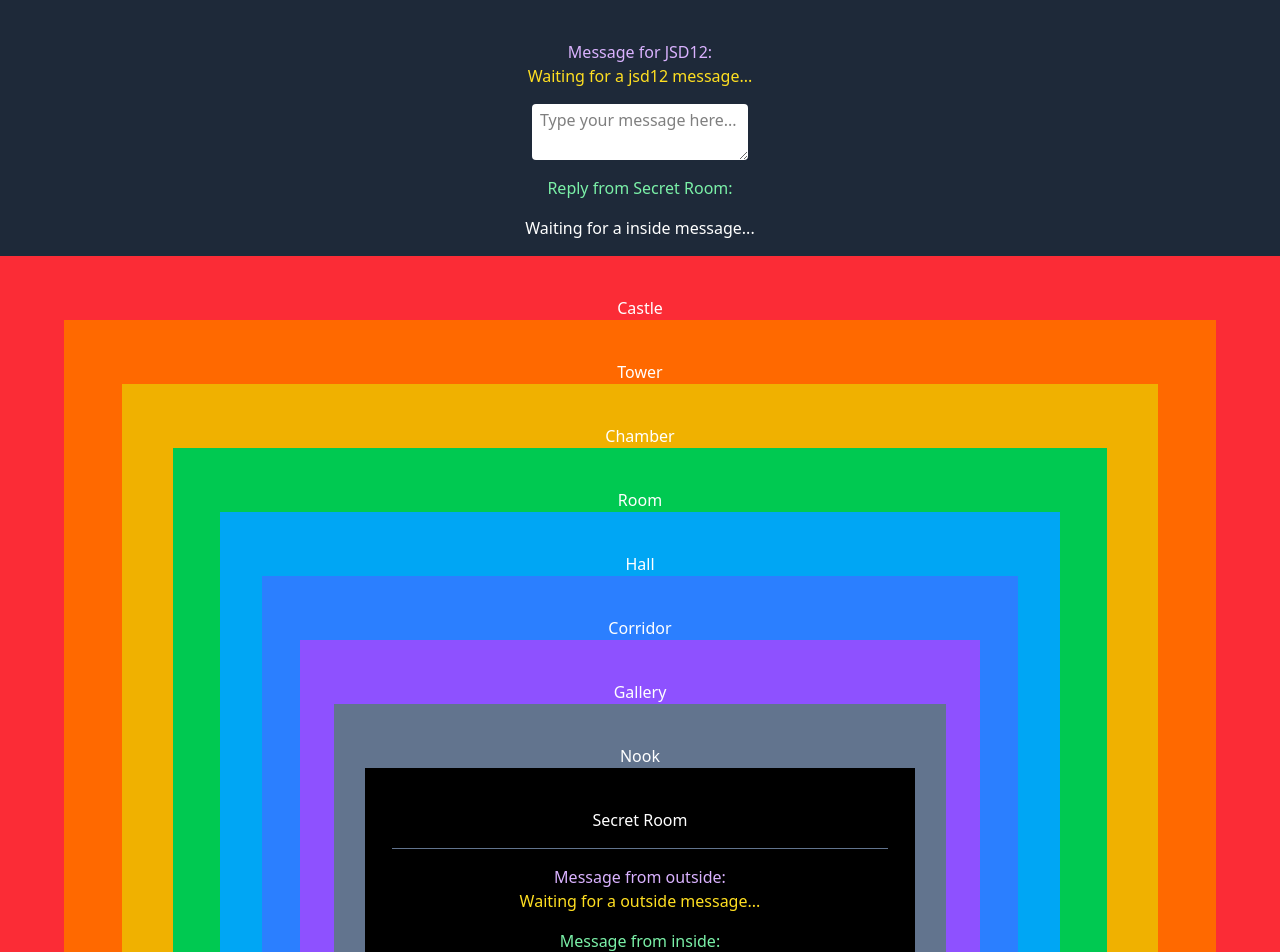
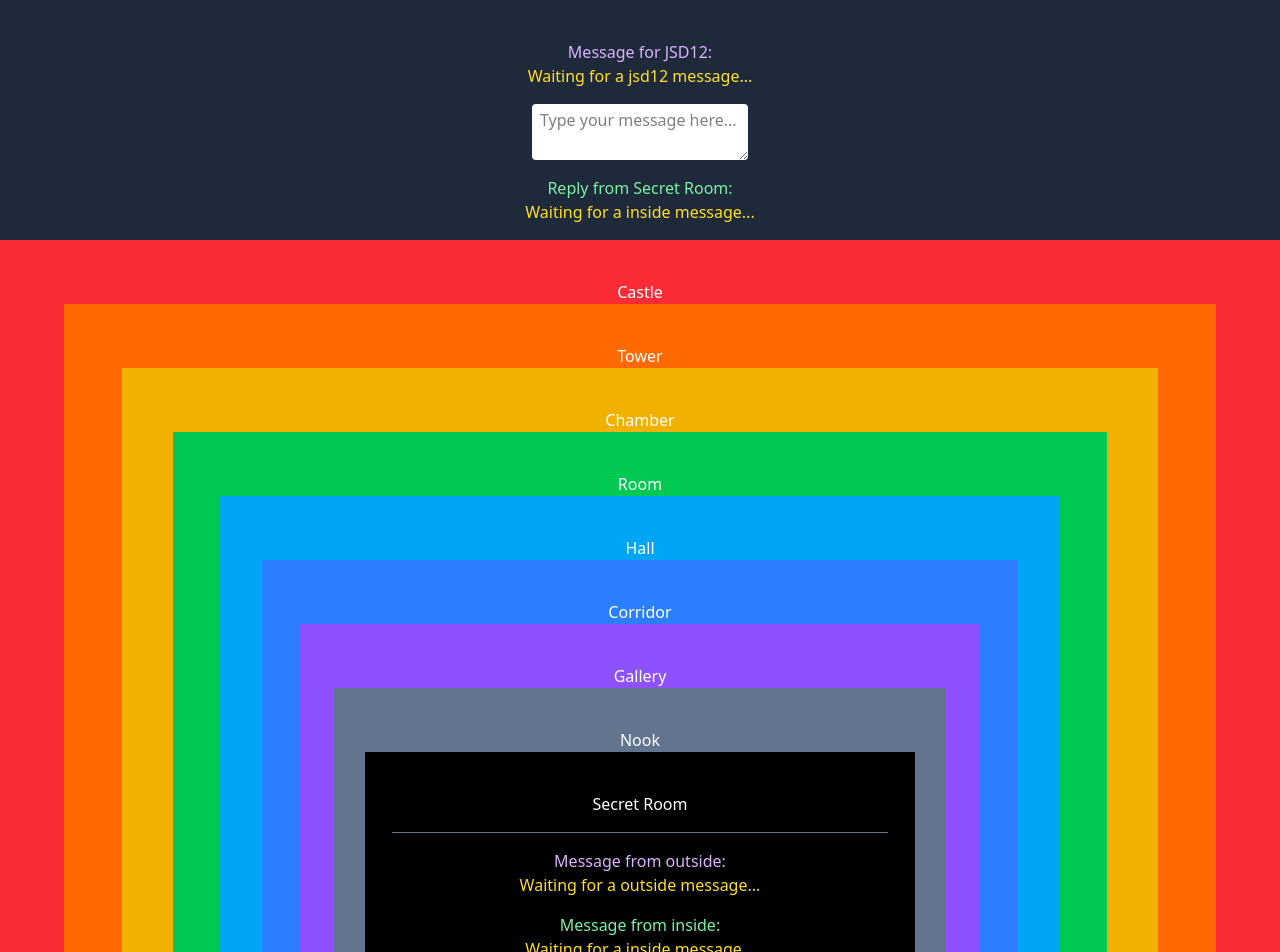
Before and after one commit to manitthongkaw/jsd12_week-08, a React (Vite) app in the folder week-08-react-castle-rooms/: page / in a window 1280 px wide. Shown: the top 952 px of the page. Built offline with nearby package versions, Linux system fonts and the light colour scheme.

Commit message:
modify main

```diff
--- a/week-08-react-castle-rooms/src/App.jsx
+++ b/week-08-react-castle-rooms/src/App.jsx
@@ -1,6 +1,5 @@
 import { useState } from "react";
 import Castle from "./components/01_Castle";
-import FetchPoke from "./examples/async/FetchPoke";
 
 export default function App() {
 
@@ -21,15 +20,8 @@ export default function App() {
         placeholder="Type your message here..."
       />
 
-      <p className="text-green-300 text-center">Reply from Secret Room:</p>
-      {
-        answer?.includes("ฉันจะไปกับนาย")
-        ? <FetchPoke />
-        : answer
-        || "Waiting for a inside message..."
-      }
-      {console.log(question)}
-      {console.log(answer)}
+      <p className="text-green-300 text-center">Reply from Secret Room:<br/>
+        <span className="text-yellow-300">{answer ? answer : "Waiting for a inside message..."}</span></p>
 
       <Castle question={question} answer={answer} handleAnswer={handleAnswer} />
     </div>
--- a/week-08-react-castle-rooms/src/components/09_SecretRoom.jsx
+++ b/week-08-react-castle-rooms/src/components/09_SecretRoom.jsx
@@ -18,10 +18,8 @@ export default function SecretRoom({question, answer, handleAnswer}) {
           placeholder="Type your message here..."
         />
       }
-      <p className="text-green-300 text-center">Message from inside:</p>
-      {question && !question.includes("ฉันเลือกนาย") && answer}
-      {question?.includes("ฉันเลือกนาย") && <FetchPoke />}
-      {question?.includes("ฉันเลือกนาย") && <button className="text-sky-700 hover:text-blue-700 px-4 py-2 rounded-lg bg-white" value="ฉันจะไปกับนาย" onClick={handleAnswer}>ฉันจะไปกับนาย</button>}
+      <p className="text-green-300 text-center">Message from inside:<br/>
+        <span className="text-yellow-300">{answer ? answer : "Waiting for a inside message..."}</span></p>
     </div>
   );
 }
```
